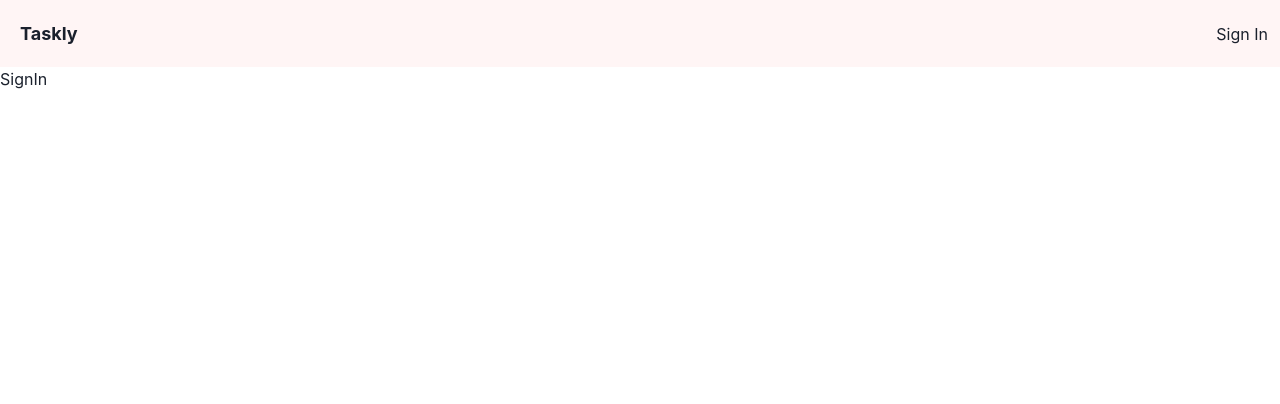
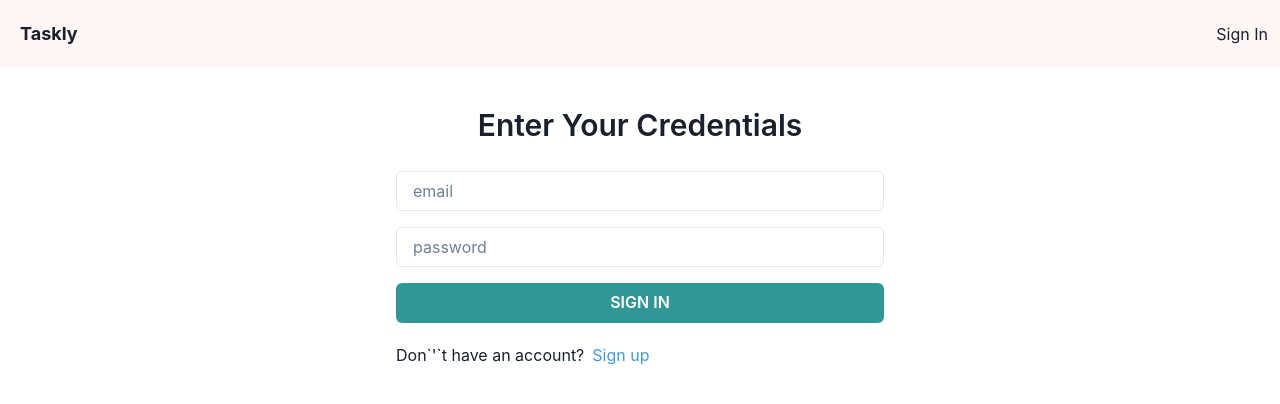
Before and after one commit to andrewlora/taskly, a React (Vite) app in the folder client/: page /signIn in a window 1280 px wide. Shown: the top 404 px of the page. Built offline with nearby package versions, Linux system fonts and the light colour scheme; no server answers.

Commit message:
Added SignIn Page Implementation

```diff
--- a/client/src/pages/SignIn.jsx
+++ b/client/src/pages/SignIn.jsx
@@ -1,5 +1,106 @@
-const SignIn = () => {
-  return <h1>SignIn</h1>;
-};
+import {
+  Box,
+  Button,
+  Flex,
+  FormControl,
+  FormErrorMessage,
+  Heading,
+  Input,
+  Stack,
+  Text,
+} from "@chakra-ui/react";
+import { useForm } from "react-hook-form";
+import toast from "react-hot-toast";
+import { Link, useNavigate } from "react-router-dom";
+import { useUser } from "../context/UserContext.jsx";
+import { API_BASE_URL } from "../util.js";
 
-export default SignIn;
+export default function SignIn() {
+  const navigate = useNavigate();
+  const { updateUser } = useUser();
+
+  const {
+    handleSubmit,
+    register,
+    formState: { errors, isSubmitting },
+  } = useForm();
+
+  const doSubmit = async (values) => {
+    try {
+      const res = await fetch(`${API_BASE_URL}/auth/signIn`, {
+        method: "POST",
+        headers: {
+          "Content-Type": "application/json",
+        },
+        credentials: "include",
+        body: JSON.stringify(values),
+      });
+      const data = await res.json();
+      if (res.status === 200) {
+        toast.success("Sign In Successful");
+        updateUser(data);
+        navigate("/profile");
+      } else {
+        toast.error(data.message);
+      }
+    } catch (error) {
+      console.log(error);
+      toast.error("Something went wrong");
+    }
+  };
+  return (
+    <Box p="3" maxW="lg" mx="auto">
+      <Heading
+        as="h1"
+        textAlign="center"
+        fontSize="3xl"
+        fontWeight="semibold"
+        my="7"
+      >
+        Enter Your Credentials
+      </Heading>
+      <form onSubmit={handleSubmit(doSubmit)}>
+        <Stack gap="4">
+          <FormControl isInvalid={errors.email}>
+            <Input
+              id="email"
+              type="email"
+              placeholder="email"
+              {...register("email", { required: "Email is required" })}
+            />
+            <FormErrorMessage>
+              {errors.email && errors.email.message}
+            </FormErrorMessage>
+          </FormControl>
+          <FormControl isInvalid={errors.password}>
+            <Input
+              id="password"
+              type="password"
+              placeholder="password"
+              {...register("password", { required: "Password is required" })}
+            />
+            <FormErrorMessage>
+              {errors.password && errors.password.message}
+            </FormErrorMessage>
+          </FormControl>
+          <Button
+            type="submit"
+            isLoading={isSubmitting}
+            colorScheme="teal"
+            textTransform="uppercase"
+          >
+            Sign In
+          </Button>
+        </Stack>
+      </form>
+      <Flex gap="2" mt="5">
+        <Text>Don`&apos;`t have an account?</Text>
+        <Link to={"/signUp"}>
+          <Text as="span" color="blue.400">
+            Sign up
+          </Text>
+        </Link>
+      </Flex>
+    </Box>
+  );
+}
--- a/client/src/pages/SignUp.jsx
+++ b/client/src/pages/SignUp.jsx
@@ -27,7 +27,7 @@ export default function SignUp() {
 
   const doSubmit = async (values) => {
     try {
-      const res = await fetch(`${API_BASE_URL}/auth/signup`, {
+      const res = await fetch(`${API_BASE_URL}/auth/signUp`, {
         method: "POST",
         headers: {
           "Content-Type": "application/json",
```
